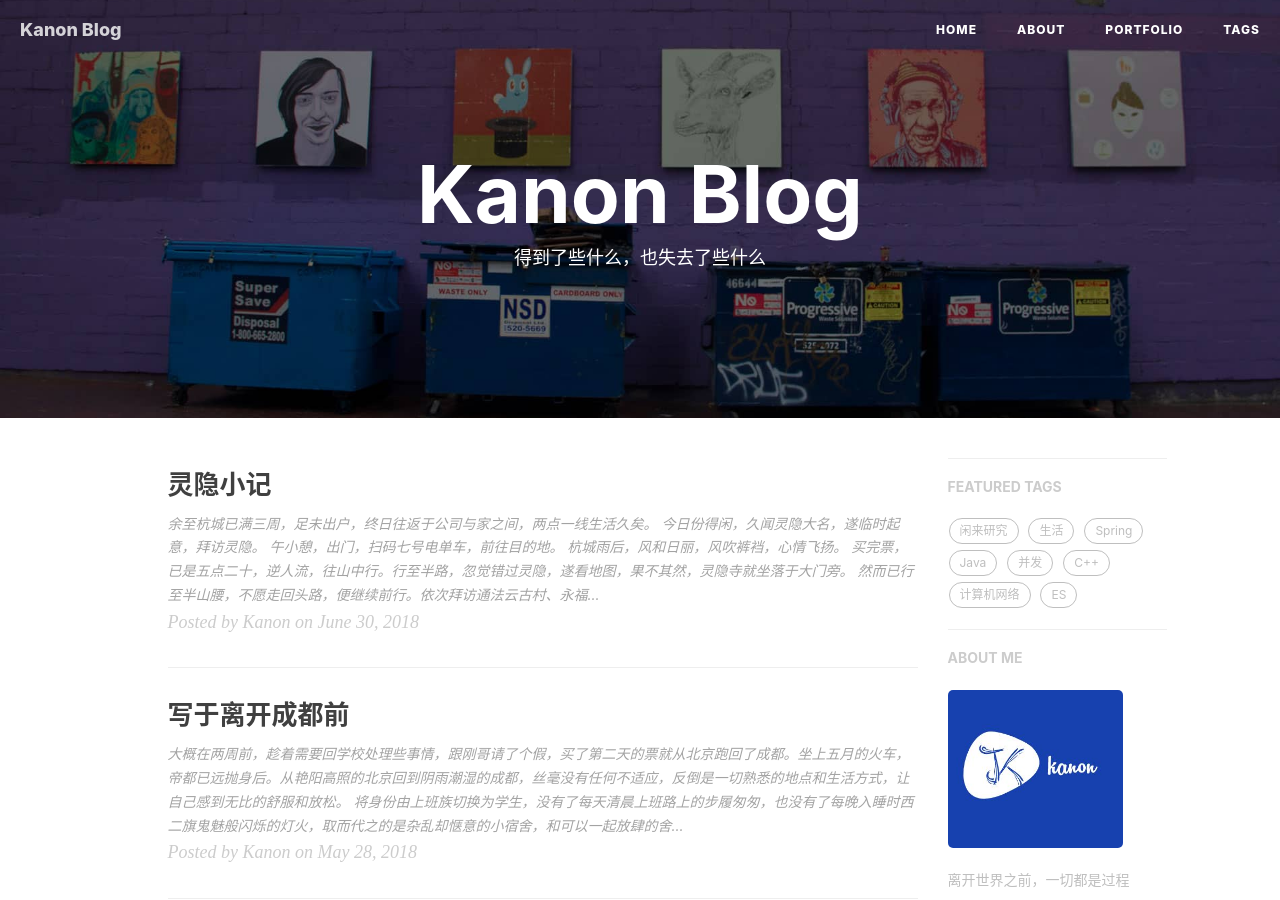
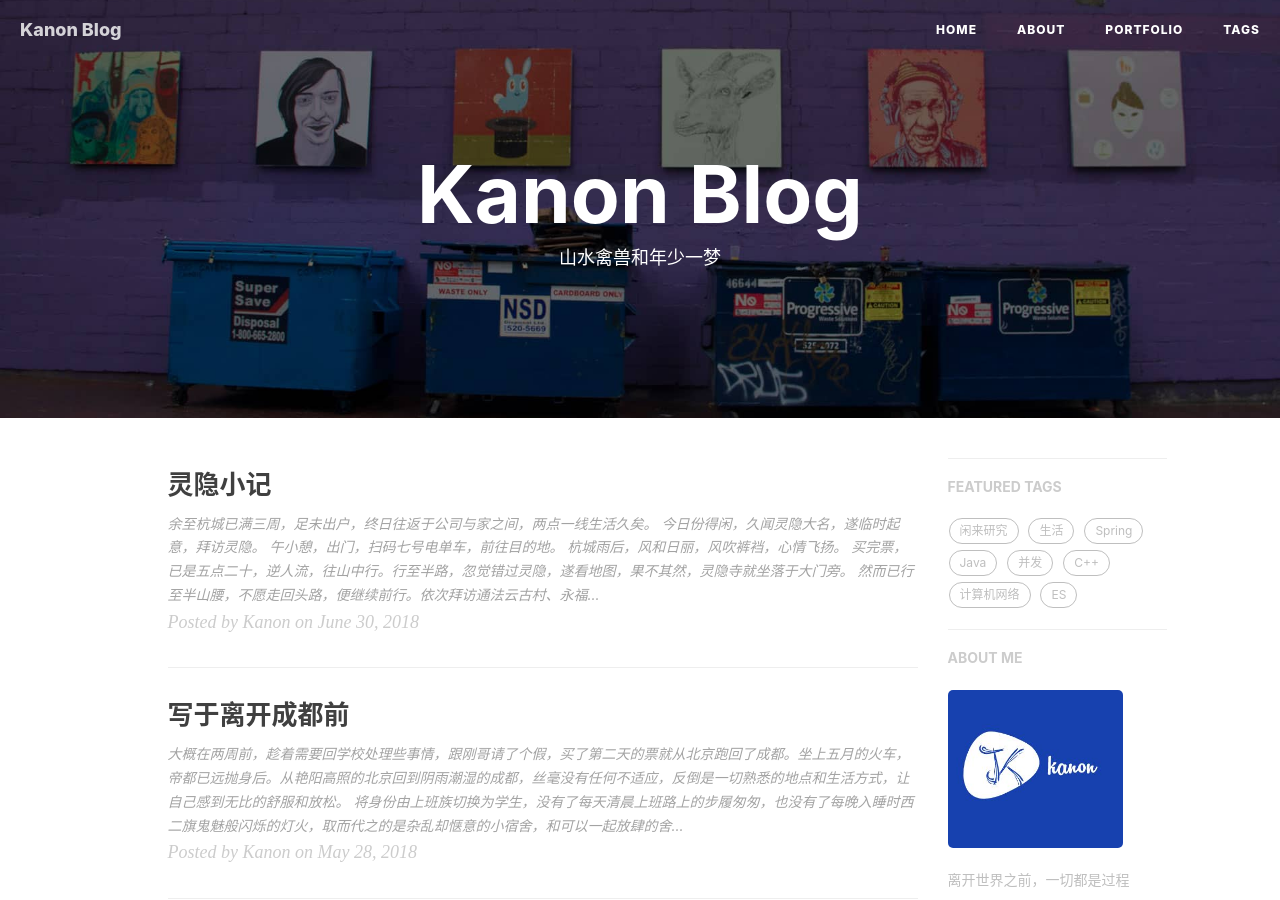
Before and after one commit to kanonjz/kanonjz.github.io, a Jekyll site: the page built from index.html, in a window 1280 px wide and 900 px high. Built offline with Jekyll 4.4.1, drawn with Linux system fonts in a browser that asks for light colours; nearby versions of some CDN libraries; the list of posts is cut into pages by our own code; comment, search, counter and statistics services are not loaded.

Commit message:
Update index.html

```diff
--- a/index.html
+++ b/index.html
@@ -1,6 +1,6 @@
 ---
 layout: page
-description: "得到了些什么，也失去了些什么"
+description: "山水禽兽和年少一梦"
 ---
 
 {% for post in paginator.posts %}
```
